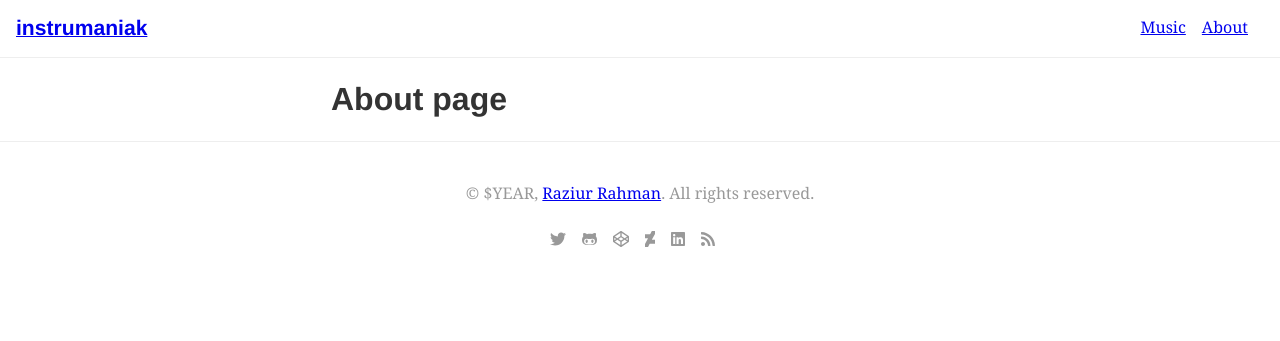
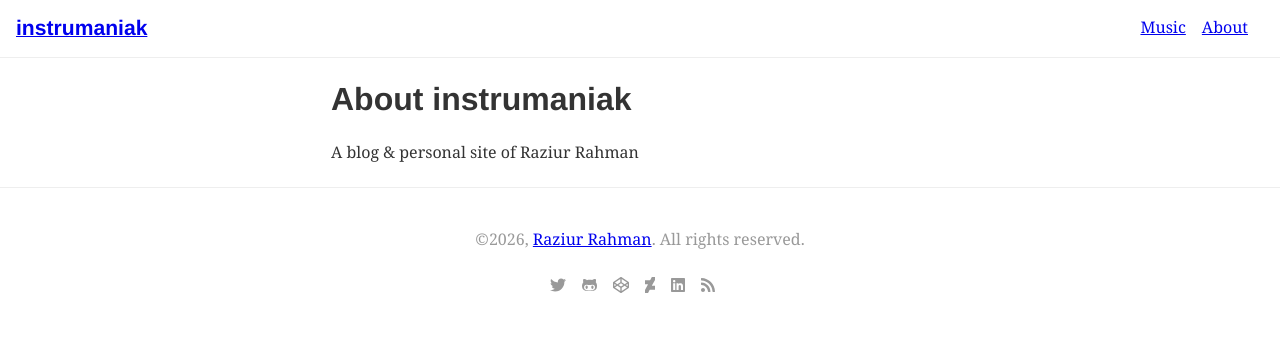
Before and after one commit to instrumaniak/instrumaniak.github.io, a Gatsby site: page /about in a window 1280 px wide. Built offline with nearby package versions, Linux system fonts and the light colour scheme; Gatsby itself is replaced by a stand-in of ours; what typography-theme-alton would draw is missing.

Commit message:
added site meta data and NavBar, Footer can now access those via graphql.

```diff
--- a/gatsby-config.js
+++ b/gatsby-config.js
@@ -1,4 +1,9 @@
 module.exports = {
+  siteMetadata: {
+    title: 'instrumaniak',
+    description: 'A blog & personal site of Raziur Rahman',
+    site_build_date: `${new Date().toDateString()}`
+  },
   plugins: [
     {
       resolve: 'gatsby-plugin-typography',
--- a/src/components/Footer.js
+++ b/src/components/Footer.js
@@ -1,11 +1,29 @@
-import React from 'react'
-import { Link } from 'gatsby'
+/**
+ *  Footer
+ */
+
+import React, { Component } from 'react'
+import { StaticQuery, Link } from 'gatsby'
 import { FontAwesomeIcon as Fa } from '@fortawesome/react-fontawesome'
 
+class Footer extends Component {
+  render() {
+    return <StaticQuery
+      query={graphql`
+        query {
+          site {
+            siteMetadata {
+              site_build_date
+            }
+          }
+        }
+      `}
+      render={({site:{siteMetadata:{ site_build_date}}}) => (
+        <div className='footer'>
 
-export default () => (
-  <div className='footer'>
-  <p>© $YEAR, <Link to='/about'>Raziur Rahman</Link>. All rights reserved.</p>
+        {/* Get site build year only as copyright year */}
+        <p>©{site_build_date.split(' ').slice(-1)[0]}, <Link to='/about'>Raziur Rahman</Link>. All rights reserved.</p>
+
         <div className='social'>
           <a href='https://twitter.com/instrumaniak' target='_blank' rel='noopener noreferrer'>
             <Fa icon={['fab', 'twitter' ]} />
@@ -28,3 +46,9 @@ export default () => (
         </div>
       </div>
         )
+      }
+    />
+  }
+}
+
+export default Footer
--- a/src/components/NavBar.js
+++ b/src/components/NavBar.js
@@ -1,5 +1,9 @@
+/**
+ *  NavBar
+ */
+
 import React, { Component} from 'react'
-import { Link } from 'gatsby'
+import { StaticQuery, Link, graphql } from 'gatsby'
 
 const ListLink = props => (
   <li style={{
@@ -13,12 +17,23 @@ const ListLink = props => (
 class NavBar extends Component {
   render() {
     return (
+      <StaticQuery
+        query={graphql`
+          query {
+            site {
+              siteMetadata {
+                title
+              }
+            }
+          }
+        `}
+        render={({site:{siteMetadata:{title}}}) => (
           <header className='navbar' style={{
             marginBottom: '1.5rem',
             padding: '1rem'
           }}>
             <Link to='/'>
-          <h3 style={{display: 'inline'}}>instrumaniak</h3>
+              <h3 style={{display: 'inline'}}>{title}</h3>
             </Link>
             <ul style={{
               listStyle: 'none',
@@ -28,6 +43,9 @@ class NavBar extends Component {
               <ListLink to='/about'>About</ListLink>
             </ul>
           </header>
+
+        )}
+      />
     )
   }
 }
--- a/src/pages/about.js
+++ b/src/pages/about.js
@@ -1,8 +1,36 @@
-import React from 'react'
+/**
+ *  About Page
+ */
+
+import React, { Component } from 'react'
+import { graphql } from 'gatsby'
 import Layout from '../components/Layout'
 
-export default () => (
-  <Layout>
-    <h1>About page</h1>
-  </Layout>
-)
+export default class extends Component {
+  render() {
+    const {
+      site: {
+        siteMetadata: { title, description }
+      }
+    } = this.props.data
+
+    return (
+      <Layout>
+        <h1>About {title}</h1>
+        <p>{description}</p>
+
+      </Layout>
+    )
+  }
+}
+
+export const query = graphql`
+  query {
+    site {
+      siteMetadata {
+        title
+        description
+      }
+    }
+  }
+`
```
Lines whose indentation alone changed are shown as unchanged.
